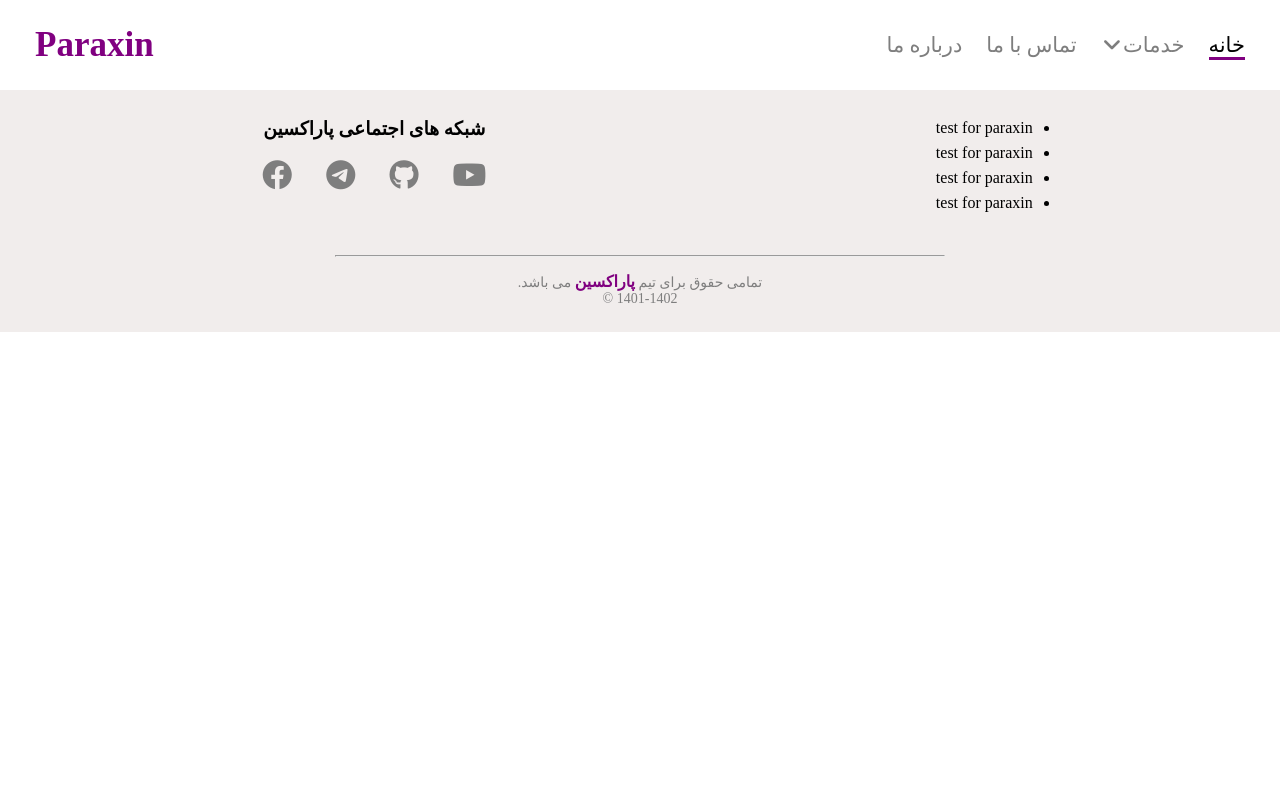
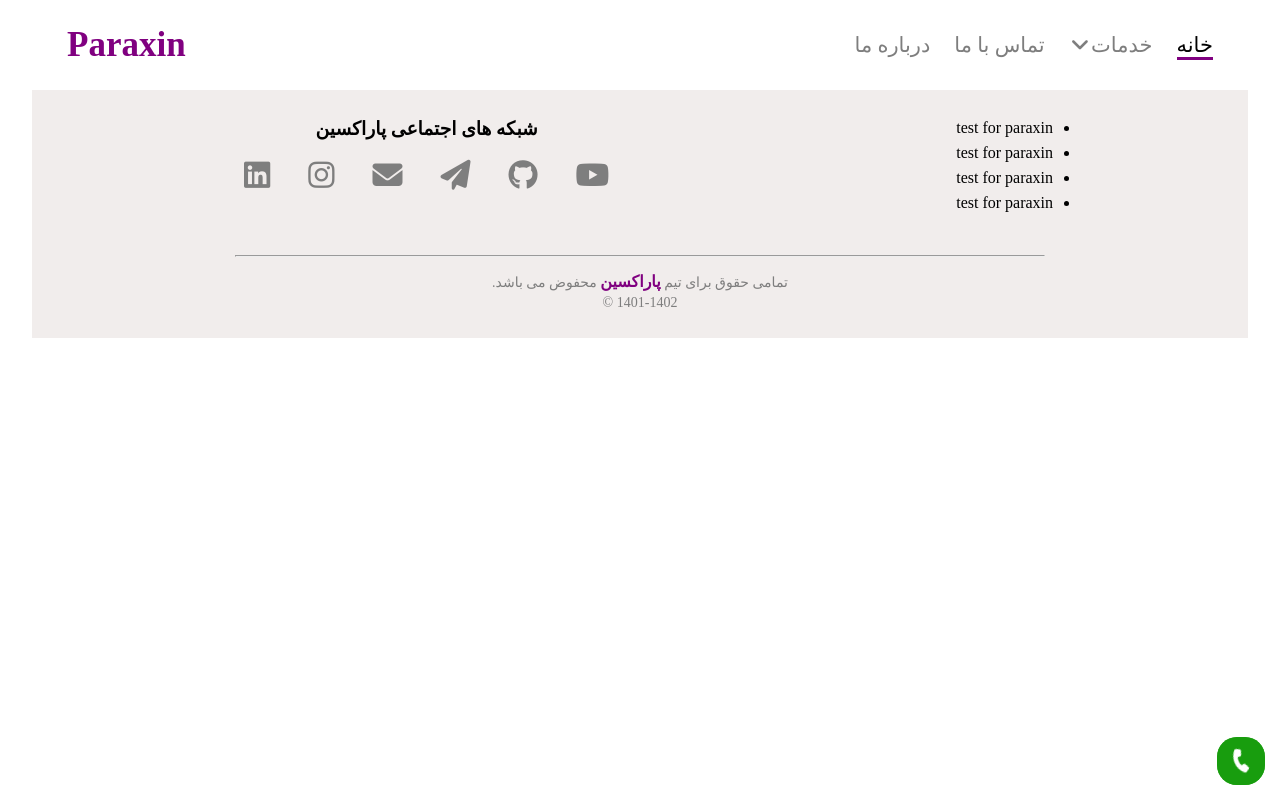
Before and after one commit to paraxin-company/paraxin, a plain HTML site: page home.html in a window 1280 px wide. Drawn offline with Linux system fonts and the light colour scheme.

Commit message:
create contact section

```diff
--- a/home.html
+++ b/home.html
@@ -3,9 +3,7 @@
 <head>
     <title>paraxin</title>
     <link rel="stylesheet" href="style/base.css">
-    <link rel="stylesheet" href="style/home.css">
-
-    <link rel="stylesheet" href="https://cdnjs.cloudflare.com/ajax/libs/font-awesome/6.2.1/css/all.min.css" integrity="sha512-MV7K8+y+gLIBoVD59lQIYicR65iaqukzvf/nwasF0nqhPay5w/9lJmVM2hMDcnK1OnMGCdVK+iQrJ7lzPJQd1w==" crossorigin="anonymous" referrerpolicy="no-referrer" />
+    <link rel="stylesheet" href="https://cdnjs.cloudflare.com/ajax/libs/font-awesome/6.2.1/css/all.min.css" integrity="sha512-MV7K8+y+gLIBoVD59lQIYicR65iaqukzvf/nwasF0nqhPay5w/9lJmVM2hMDcnK1OnMGCdVK+iQrJ7lzPJQd1w==" crossorigin="anonymous" referrerpolicy="no-referrer"/>
 </head>
 <body>
     <div class="menu-container">
@@ -17,6 +15,7 @@
                         <li><a href="#">طراحی سایت</a></li>
                         <li><a href="#">بهبود سئو</a></li>
                         <li><a href="#">کیو آر کد ساز</a></li>
+                        <li><a href="#">فرم ساز</a></li>
                     </ul>
                 </li>
                 <li><a href="#">تماس با ما</a></li>
@@ -27,7 +26,11 @@
             <a href="#">Paraxin</a>
         </div>
     </div>
+    <div class="contact-section">
+        <a href="#" title="تماس با پشتیبان تیم پاراکسین"><i class="fa-solid fa-phone"></i></a>
+    </div>
 </body>
+<!-- <i class="fa-duotone fa-phone"></i> -->
 <footer>
     <div class="content">
         <div class="related-links">
@@ -48,16 +51,22 @@
                     <i class="fab fa-github"></i>Github
                 </a></li>
                 <li class="telegram"><a href="">
-                    <i class="fab fa-telegram"></i>Telegram
+                    <i class="fa-sharp fa-solid fa-paper-plane"></i>Telegram
                 </a></li>
-                <li class="facebook"><a href="">
-                    <i class="fab fa-facebook"></i>Facebook
+                <li class="email"><a href="">
+                    <i class="fa-solid fa-envelope"></i>Email
+                </a></li>
+                <li class="instagram"><a href="">
+                    <i class="fa-brands fa-instagram"></i>Instagram
+                </a></li>
+                <li class="linkedin"><a href="">
+                    <i class="fa-brands fa-linkedin"></i>Linkedin
                 </a></li>
             </ul>
         </div>
     </div>
     <hr><div class="copyright">
-        <p>تمامی حقوق برای تیم <a href="#" class="paraxin-link">پاراکسین</a> می باشد.</p>
+        <p>تمامی حقوق برای تیم <a href="#" class="paraxin-link">پاراکسین</a> محفوض می باشد.</p>
         <p>1401-1402 &#169;</p>
     </div>
 </footer>
--- a/style/base.css
+++ b/style/base.css
@@ -12,10 +12,15 @@
     --youtube-color: #CD201F;
     --github-color: #333333;
     --telegram-color: #0088CC;
-    --facebook-color: #3B5998;
+    --instagram-color: #E1306C;
+    --mail-color: #DB3A1B;
+    --linkedin-color: #0077B5;
+    --call-color: #189D0E;
 }
 body{
     height: 100vh;
+    width: 95%;
+    margin: 0 auto;
 }
 .menu-container{
     background-color: var(--background-color-header);
@@ -69,6 +74,67 @@ body{
     font-size: 35px;
     font-weight: 800;
 }
+.contact-section{
+    display: flex;
+    position: fixed;
+    right: 15px;
+    bottom: 15px;
+    border-radius: 20px;
+    align-items: center;
+}
+.contact-section a{
+    text-decoration: none;
+    position: relative;
+    background-color: var(--call-color);
+    border-radius: 20px;
+    width: 48px;
+    height: 48px;
+}
+.contact-section a::before{
+    content: "";
+    position: absolute;
+    background-color: var(--call-color);
+    width: 48px;
+    height: 48px;
+    border-radius: 20px;
+    left: 0px;
+    bottom: 0px;
+    z-index: -1;
+    animation: reapid-scale 1s infinite ease-out;
+    -webkit-animation: reapid-scale 1s infinite ease-out;
+    -o-animation: reapid-scale 1s infinite ease-out;
+    -moz-animation: reapid-scale 1s infinite ease-out;
+    -ms-animation: reapid-scale 1s infinite ease-out;
+}
+.contact-section i{
+    font-size: 20px;
+    color: white;
+    display: flex;
+    line-height: 48px;
+    justify-content: center;
+    animation: rotate-icon .5s infinite ease-out alternate;
+    -webkit-animation: rotate-icon .5s infinite ease-out alternate;
+    -o-animation: rotate-icon .5s infinite ease-out alternate;
+    -moz-animation: rotate-icon .5s infinite ease-out alternate;
+    -ms-animation: rotate-icon .5s infinite ease-out alternate;
+}
+@keyframes rotate-icon{
+    from{
+        transform: rotate(20deg);
+    }
+    to{
+        transform: rotate(-20deg);
+    }
+}
+@keyframes reapid-scale{
+    from{
+        opacity: .8;
+    }
+    to{
+        opacity: 0.3;
+        transform: scale(1.4);
+    }
+}
 footer{
     padding: 0 30px;
     background-color: var(--background-color-header-seconde);
@@ -77,11 +143,12 @@ footer{
     display: flex;
     justify-content: space-around;
     align-items: center;
+    flex-wrap: wrap;
 }
 .related-links{
     padding: 25px 15px;
-    /* background-color: blue; */
     display: flex;
+    max-width: 200px;
     flex-direction: column;
 }
 .related-links li a{
@@ -106,7 +173,7 @@ footer{
 .social-media li i{
     display: block;
     font-size: 30px;
-    padding: 20px 15px 5px;
+    padding: 20px 17px 5px;
 }
 .social-media li a{
     text-decoration: none;
@@ -125,12 +192,20 @@ footer{
     font-size: 15px;
     color: var(--telegram-color)
 }
-.social-media .facebook:hover a{
+.social-media .email:hover a{
     font-size: 15px;
-    color: var(--facebook-color);
+    color: var(--mail-color);
+}
+.social-media .instagram:hover a{
+    font-size: 15px;
+    color: var(--instagram-color);
+}
+.social-media .linkedin:hover a{
+    font-size: 15px;
+    color: var(--linkedin-color);
 }
 footer hr{
-    width: 50%;
+    width: 70%;
     color: var(--background-color-header-seconde);
     text-align: center;
     margin: 15px auto;
@@ -141,6 +216,7 @@ footer hr{
 }
 .copyright p{
     font-size: 14px;
+    line-height: 20px;
     color: var(--menu-color);
 }
 .paraxin-link{
```
